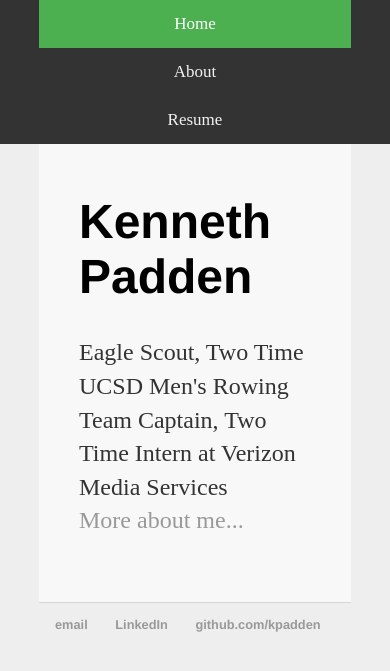
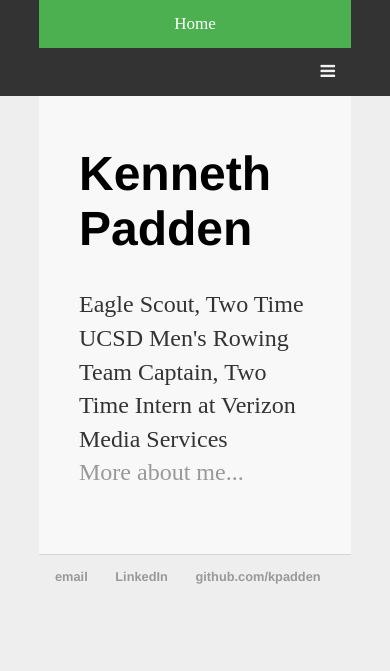
Before and after one commit to kpadden/kpadden.github.io, a Jekyll site: the page built from index.html, in a window 390 px wide. Shown: the top 671 px of the page. Built offline with Jekyll 4.4.1, drawn with Linux system fonts in a browser that asks for light colours.

Commit message:
Update main.css

```diff
--- a/css/main.css
+++ b/css/main.css
@@ -69,6 +69,30 @@ div {
   .inside-topnav a {
     float: none;
     display: block;
+  }
+}
+
+/* When the screen is less than 600 pixels wide, hide all links, except for the first one ("Home"). Show the link that contains should open and close the topnav (.icon) */
+@media screen and (max-width: 600px) {
+  .inside-topnav a:not(:first-child) {display: none;}
+  .inside-topnav a.icon {
+    float: right;
+    display: block;
+  }
+}
+
+/* The "responsive" class is added to the topnav with JavaScript when the user clicks on the icon. This class makes the topnav look good on small screens (display the links vertically instead of horizontally) */
+@media screen and (max-width: 600px) {
+  .inside-topnav.responsive {position: relative;}
+  .inside-topnav.responsive a.icon {
+    position: absolute;
+    right: 0;
+    top: 0;
+  }
+  .inside-topnav.responsive a {
+    float: none;
+    display: block;
+    text-align: left;
   }
 }
 /*
```
